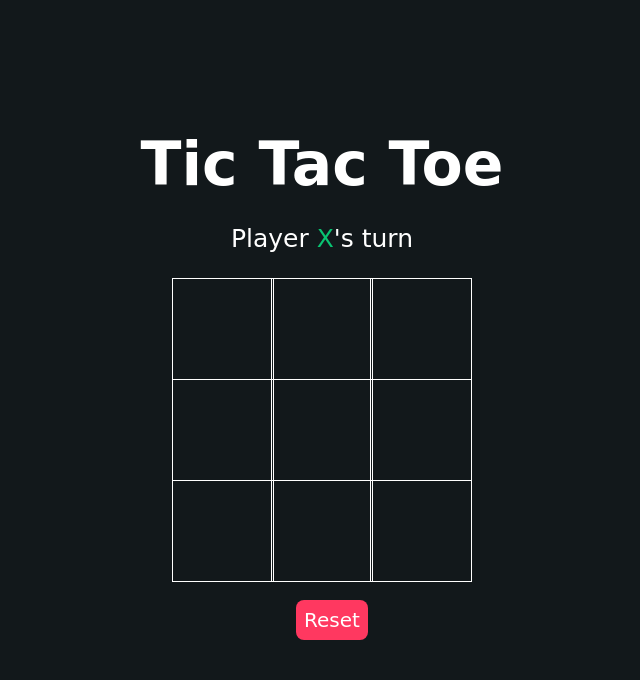
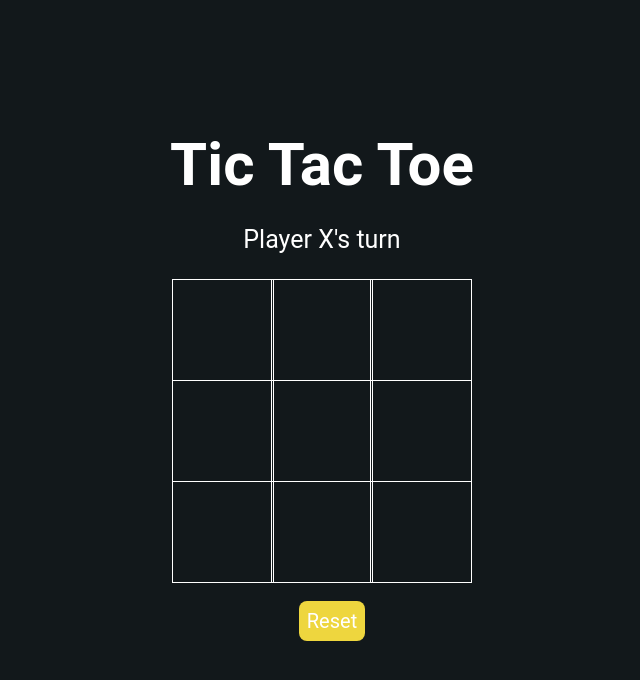
Before and after one commit to Anamc12/Tic-Tac-Toe, a plain HTML site: page index.html in a window 1280 px wide. Shown: the whole page, without its empty margins (318-958 px from the left). Drawn offline with Linux system fonts and the light colour scheme.

Commit message:
Update style.css

```diff
--- a/style.css
+++ b/style.css
@@ -1,7 +1,7 @@
 * {
     padding: 0;
     margin: 0;
-    font-family: 'Itim', cursive;
+    font-family: 'Roboto', sans-serif;
 }
 
 .background {
@@ -50,11 +50,11 @@
 }
 
 .playerX {
-    color: #09C372;
+    color: #FFFFFF;
 }
 
 .playerO {
-    color: #498AFB;
+    color: #FFFFFF;
 }
 
 .controls {
@@ -80,43 +80,5 @@
 }
 
 #reset {
-    background-color: #FF3860;
+    background-color: #EED63E;
 }
-
-
-/* body {
-    font-family: "Arial", sans-serif;
-}
-
-h1 {
-  text-align: center;
-  color: #E82A2A;
-}
-
-p {
-  text-align: center;
-  color: #2A89E8;
-}
-
-section {
-    text-align: center;
-}
-
-.board {
-    display: grid;
-    grid-template-columns: repeat(3, auto);
-    width: 306px;
-    margin: 50px auto;
-}
-
-.cell {
-    font-family: 'Bebas Neue', cursive;
-    width: 100px;
-    height: 100px;
-    box-shadow: 0 0 0 1px #333333;
-    border: 1px solid #333333;
-    cursor: pointer;
-
-    line-height: 100px;
-    font-size: 60px;
-} */
```
